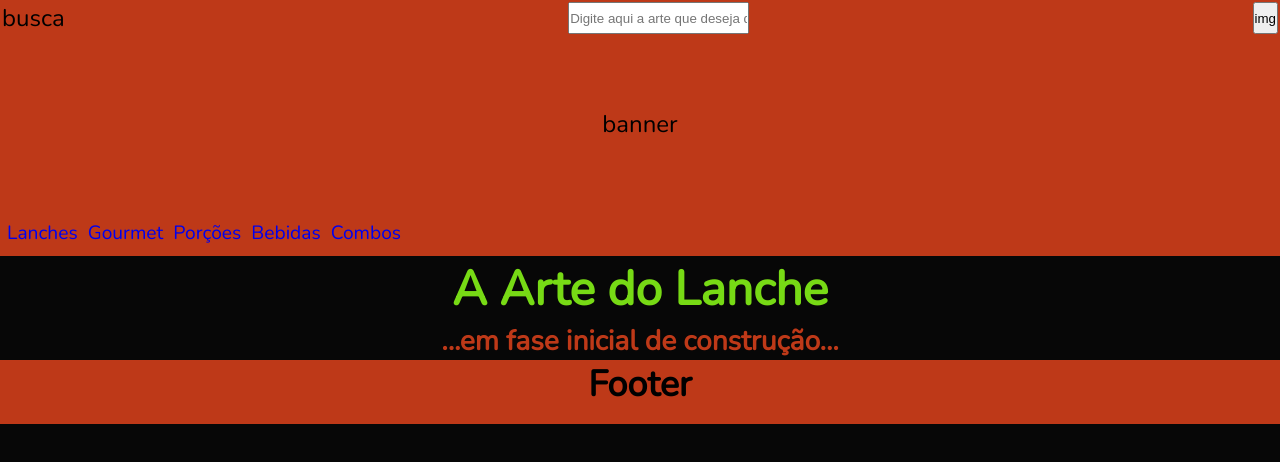
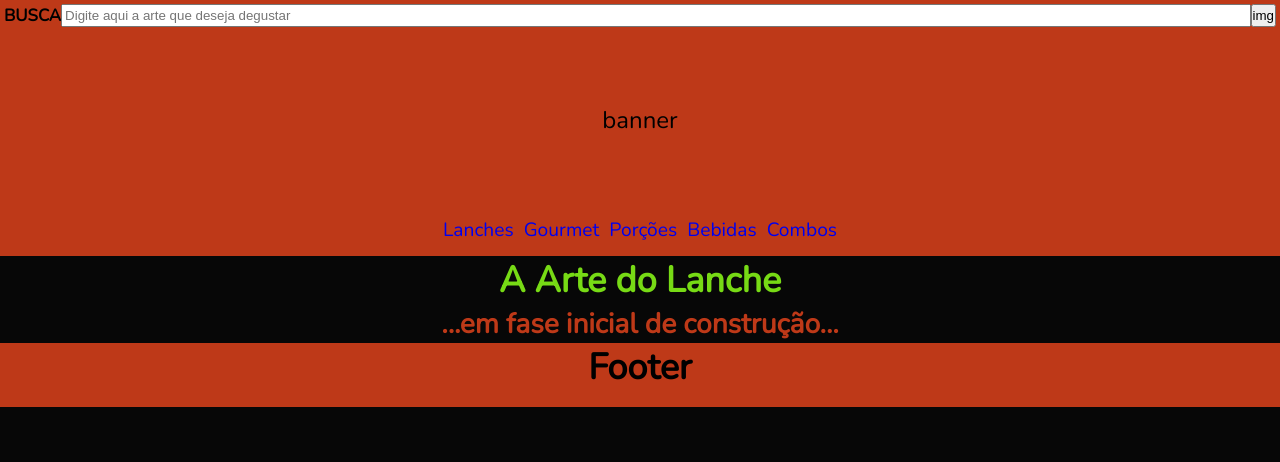
Before and after one commit to rafaelbvc/aartedolanche, a React (Create React App) app in the folder frontend/: page / in a window 1280 px wide. Shown: the top 462 px of the page. Built offline with nearby package versions, Linux system fonts and the light colour scheme.

Commit message:
v0.3.6 - Metrics Two

```diff
--- a/frontend/package.json
+++ b/frontend/package.json
@@ -1,6 +1,6 @@
 {
   "name": "aartedolanche",
-  "version": "0.3.5",
+  "version": "0.3.6",
   "private": true,
   "author": "Rafael Vendramini",
   "description": "lancheria, lanches, hamburguer, itapetininga, delivery, 24 horas, lanchonete, fastfood",
--- a/frontend/src/components/Header/Header.module.css
+++ b/frontend/src/components/Header/Header.module.css
@@ -1,4 +1,4 @@
 .headerComponent {
-  padding: 2px 2px;
+  padding: 4px 4px;
   justify-content: space-between;
 }
--- a/frontend/src/components/HelmetComponent.tsx
+++ b/frontend/src/components/HelmetComponent.tsx
@@ -1,6 +1,5 @@
 import { Helmet } from "react-helmet";
 import { tHelmet } from "../types/tHelmet";
-import { useEffect } from "react";
 
 const HelmetComponent = (props: tHelmet) => {
   const {
@@ -9,13 +8,6 @@ const HelmetComponent = (props: tHelmet) => {
     contentDescriptionA,
     contentDescriptionB,
   } = props;
-
-  useEffect(() => {}, [
-    titleHeader,
-    contentKeywords,
-    contentDescriptionA,
-    contentDescriptionB,
-  ]);
 
   return (
     <Helmet>
--- a/frontend/src/components/MenuNav/MenuNav.module.css
+++ b/frontend/src/components/MenuNav/MenuNav.module.css
@@ -1,7 +1,5 @@
 .menuNav {
-
   height: 5vh;
-  display: flex;
   flex-direction: row;
   flex-wrap: nowrap;
 }
--- a/frontend/src/components/SearchBar/SearchBar.module.css
+++ b/frontend/src/components/SearchBar/SearchBar.module.css
@@ -5,3 +5,13 @@
   flex-wrap: nowrap;
   justify-content: space-between;
 }
+
+.searchInput {
+  width: 100%;
+  padding: 0 2px;
+}
+
+p {
+  font-size: 0.7rem;
+  font-weight: bolder;
+}
--- a/frontend/src/components/SearchBar/SearchBar.tsx
+++ b/frontend/src/components/SearchBar/SearchBar.tsx
@@ -1,11 +1,21 @@
+import { SyntheticEvent } from "react";
 import styles from "./SearchBar.module.css";
+
+
+const handleSubmit = (e: SyntheticEvent<HTMLFormElement>) => {
+  e.preventDefault();
+};
 
 const SearchBar = () => {
   return (
-    <form className={styles.searchBar}>
-      <p>busca</p>
-      <input type="text" placeholder="Digite aqui a arte que deseja degustar" />
-      <button>img</button>
+    <form onSubmit={handleSubmit} className={styles.searchBar}>
+      <p>BUSCA</p>
+      <input
+        className={styles.searchInput}
+        type="text"
+        placeholder="Digite aqui a arte que deseja degustar"
+      />
+      <input type="submit" value="img" />
     </form>
   );
 };
--- a/frontend/src/index.css
+++ b/frontend/src/index.css
@@ -9,6 +9,11 @@
 /* :root {
 
 } */
+
+html,
+body {
+  overflow-x: hidden;
+}
 
 html {
   font-size: 1.5rem;
--- /dev/null
+++ b/frontend/src/pages/Home/Home.module.css
@@ -0,0 +1,3 @@
+.home {
+    min-height: 100%;
+}
--- a/frontend/src/pages/Home/Home.tsx
+++ b/frontend/src/pages/Home/Home.tsx
@@ -1,8 +1,9 @@
+import styles from "./Home.module.css";
 import HelmetComponent from "../../components/HelmetComponent";
 
 const Home = () => {
   return (
-    <div>
+    <section className={styles.home}>
       <HelmetComponent
         titleHeader="Home - A Arte do Lanche"
         contentKeywords="lanche, lanches, cachorro quente, lancheria, lanchonete, hamburgueria, itapetininga, hamburguer, aberto 24 horas"
@@ -10,7 +11,7 @@ const Home = () => {
       />
       <h1>A Arte do Lanche</h1>
       <h3>...em fase inicial de construção...</h3>
-    </div>
+    </section>
   );
 };
 
```
